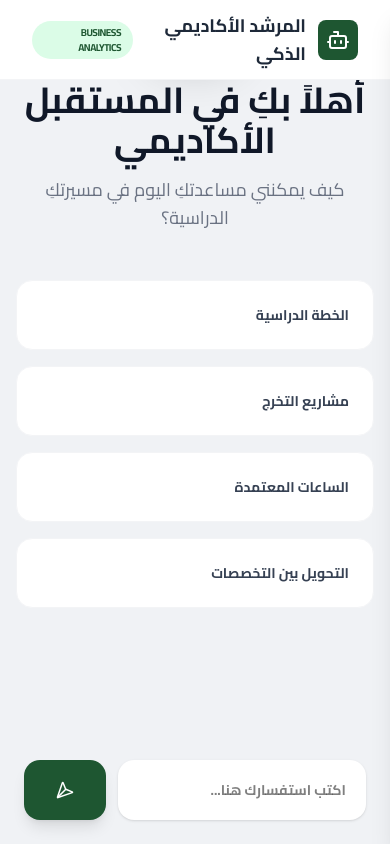
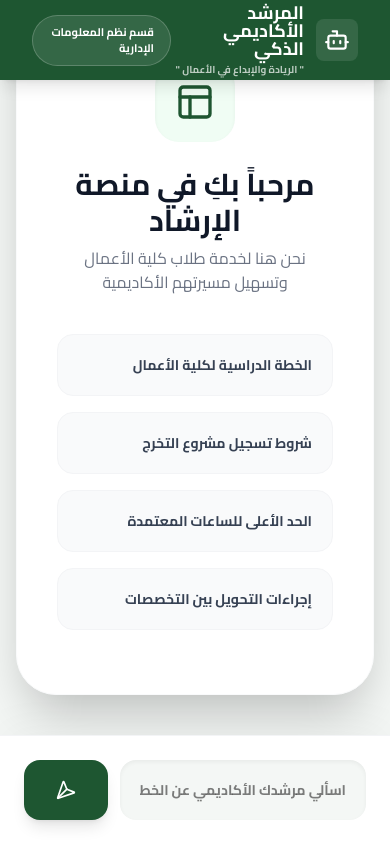
Before and after one commit to Yara41/zuj_project_2026, a React (Vite) app: page / in a window 390 px wide. Built offline with nearby package versions, Linux system fonts and the light colour scheme.

Commit message:
تحديث واجهة المرشد الأكاديمي للتصميم المودرن

```diff
--- a/src/App.jsx
+++ b/src/App.jsx
@@ -1,5 +1,5 @@
 import { useState, useEffect, useRef } from "react";
-import { Trash2, Send, Plus, MessageSquare, ExternalLink, Globe, GraduationCap, ClipboardList, Bot } from "lucide-react";
+import { Trash2, Send, Plus, MessageSquare, ExternalLink, Globe, GraduationCap, ClipboardList, Bot, Layout } from "lucide-react";
 
 export default function App() {
   const [chats, setChats] = useState(() => {
@@ -10,7 +10,6 @@ export default function App() {
   const [activeChatId, setActiveChatId] = useState(chats[0].id);
   const [inputValue, setInputValue] = useState("");
   const [loading, setLoading] = useState(false);
-  const [isSidebarOpen, setIsSidebarOpen] = useState(false);
   const messagesEndRef = useRef(null);
 
   const activeChat = chats.find(c => c.id === activeChatId) || chats[0];
@@ -19,6 +18,13 @@ export default function App() {
     localStorage.setItem("zuj_advisor_chats", JSON.stringify(chats));
     messagesEndRef.current?.scrollIntoView({ behavior: "smooth" });
   }, [chats]);
+
+  const formatResponse = (text) => {
+    try {
+      const parsed = JSON.parse(text);
+      return parsed.output || text;
+    } catch (e) { return text; }
+  };
 
   const createNewChat = () => {
     const newChat = { id: Date.now(), title: "محادثة جديدة", messages: [] };
@@ -39,32 +45,19 @@ export default function App() {
     }
   };
 
-  // وظيفة لتنظيف النص من صيغة JSON إذا ظهرت
-  const formatResponse = (text) => {
-    try {
-      const parsed = JSON.parse(text);
-      return parsed.output || text;
-    } catch (e) {
-      return text;
-    }
-  };
-
   const sendMessage = async (text) => {
     if (!text.trim()) return;
-
     const newMessage = { role: "user", text };
     const updatedChats = chats.map(chat => {
       if (chat.id === activeChatId) {
-        const newTitle = chat.messages.length === 0 ? text.substring(0, 25) + "..." : chat.title;
+        const newTitle = chat.messages.length === 0 ? text.substring(0, 25) : chat.title;
         return { ...chat, title: newTitle, messages: [...chat.messages, newMessage] };
       }
       return chat;
     });
-
     setChats(updatedChats);
     setInputValue("");
     setLoading(true);
-
     try {
       const res = await fetch("/.netlify/functions/chat", {
         method: "POST",
@@ -72,40 +65,31 @@ export default function App() {
         body: JSON.stringify({ question: text, sessionId: activeChatId.toString() }),
       });
       const data = await res.json();
-      const botMsg = { role: "bot", text: data.output || "نعتذر، لم نتمكن من جلب الرد حالياً." };
-
       setChats(prev => prev.map(chat =>
-        chat.id === activeChatId ? { ...chat, messages: [...chat.messages, botMsg] } : chat
+        chat.id === activeChatId ? { ...chat, messages: [...chat.messages, { role: "bot", text: data.output || "نعتذر، لم نتمكن من جلب الرد حالياً." }] } : chat
       ));
-    } catch (err) {
-      console.error("Error fetching chat:", err);
-    }
+    } catch (err) { console.error(err); }
     setLoading(false);
   };
 
   return (
-    <div className="flex h-screen bg-[#f0f2f5] font-['Cairo'] text-right" dir="rtl">
-
+    <div className="flex h-screen bg-[#F4F7F5] font-['Cairo'] text-right" dir="rtl">
       {/* SIDEBAR */}
-      <aside className={`fixed inset-y-0 right-0 z-50 w-85 bg-white border-l border-gray-100 flex flex-col shadow-xl transition-transform md:relative md:translate-x-0 ${isSidebarOpen ? "translate-x-0" : "translate-x-full"}`}>
-
-        {/* الشعارات - تم تكبيرها وتحسينها */}
-        <div className="p-8 flex flex-col items-center border-b border-gray-50 bg-white">
-          <div className="flex gap-6 mb-6 items-center justify-center">
-            <img src="/OIP (1).webp" alt="ZUJ Logo" className="w-24 h-24 object-contain transition-transform hover:scale-105" />
-            <img src="/OIP (2).webp" alt="Faculty Logo" className="w-24 h-24 object-contain transition-transform hover:scale-105" />
+      <aside className="w-85 bg-white border-l border-gray-100 flex flex-col shadow-xl hidden md:flex">
+        <div className="p-8 flex flex-col items-center border-b border-gray-50">
+          <div className="flex gap-6 mb-4">
+            <img src="/OIP (1).webp" alt="ZUJ Logo" className="w-24 h-24 object-contain" />
+            <img src="/OIP (2).webp" alt="Faculty Logo" className="w-24 h-24 object-contain" />
           </div>
-          <h2 className="font-black text-[#1e5631] text-xl tracking-tight">جامعة الزيتونة الأردنية</h2>
-          <p className="text-[11px] text-gray-400 font-bold tracking-widest uppercase mt-2">Academic Intelligence Unit</p>
+          <h2 className="font-black text-[#1e5631] text-lg">جامعة الزيتونة الأردنية</h2>
+          <p className="text-[9px] text-gray-400 font-bold tracking-[0.2em] uppercase">" عراقة وجـودة "</p>
         </div>
 
-        {/* قائمة المحادثات */}
-        <div className="p-4 flex-1 overflow-y-auto space-y-3">
-          <button onClick={createNewChat} className="w-full flex items-center justify-center gap-2 bg-[#1e5631] text-white p-4 rounded-xl font-bold hover:shadow-lg hover:bg-[#163d25] transition-all mb-4">
+        <div className="p-4 flex-1 overflow-y-auto space-y-2">
+          <button onClick={createNewChat} className="w-full flex items-center justify-center gap-2 bg-[#1e5631] text-white p-4 rounded-xl font-bold hover:bg-[#163d25] transition-all mb-4 shadow-md">
             <Plus size={20} /> محادثة جديدة
           </button>
-
-          <p className="text-[11px] font-black text-gray-400 px-2">سجل المحادثات</p>
+          <p className="text-[11px] font-black text-gray-400 px-2 mb-2">سجل الإرشاد</p>
           {chats.map(chat => (
             <div key={chat.id} onClick={() => setActiveChatId(chat.id)} className={`group flex items-center justify-between p-3 rounded-xl cursor-pointer transition-all ${activeChatId === chat.id ? "bg-green-50 border border-green-100" : "hover:bg-gray-50"}`}>
               <div className="flex items-center gap-3 overflow-hidden">
@@ -117,13 +101,19 @@ export default function App() {
           ))}
         </div>
 
-        {/* بوابة الخدمات */}
-        <div className="p-4 border-t border-gray-50 bg-white space-y-2">
-          <a href="https://www.zuj.edu.jo/" target="_blank" rel="noreferrer" className="flex items-center justify-between p-3 hover:bg-gray-50 rounded-lg text-xs font-bold text-gray-500 transition-all group">
-            <div className="flex items-center gap-2">
-              <Globe size={16} className="text-blue-400" />
-              <span>موقع الجامعة الرسمي</span>
-            </div>
+        {/* بوابة الخدمات - الروابط الثلاثة المرجعة */}
+        <div className="p-4 border-t border-gray-100 bg-gray-50/50 space-y-2">
+          <p className="text-[10px] font-black text-gray-400 px-2 uppercase mb-2">بوابة الخدمات الطلابية</p>
+          <a href="https://www.zuj.edu.jo/" target="_blank" rel="noreferrer" className="flex items-center justify-between p-2.5 bg-white rounded-lg text-xs font-bold text-gray-600 hover:text-[#1e5631] shadow-sm transition-all group">
+            <div className="flex items-center gap-2"><Globe size={14} className="text-blue-500" /> <span>موقع الجامعة</span></div>
+            <ExternalLink size={12} className="opacity-0 group-hover:opacity-100" />
+          </a>
+          <a href="https://elearning.zuj.edu.jo/" target="_blank" rel="noreferrer" className="flex items-center justify-between p-2.5 bg-white rounded-lg text-xs font-bold text-gray-600 hover:text-[#1e5631] shadow-sm transition-all group">
+            <div className="flex items-center gap-2"><GraduationCap size={14} className="text-green-600" /> <span>التعلم الإلكتروني</span></div>
+            <ExternalLink size={12} className="opacity-0 group-hover:opacity-100" />
+          </a>
+          <a href="https://exams.zuj.edu.jo" target="_blank" rel="noreferrer" className="flex items-center justify-between p-2.5 bg-red-50/50 rounded-lg text-xs font-bold text-red-700 shadow-sm transition-all group border border-red-50">
+            <div className="flex items-center gap-2"><ClipboardList size={14} /> <span>بوابة الامتحانات</span></div>
             <ExternalLink size={12} />
           </a>
         </div>
@@ -131,72 +121,62 @@ export default function App() {
 
       {/* MAIN CONTENT */}
       <main className="flex-1 flex flex-col min-w-0">
-        <header className="h-20 bg-white border-b border-gray-100 flex items-center justify-between px-8 z-10">
+        <header className="h-20 bg-[#1e5631] text-white flex items-center justify-between px-8 z-10 shadow-lg">
           <div className="flex items-center gap-3">
-            <div className="p-2 bg-[#1e5631] rounded-lg text-white">
-              <Bot size={24} />
+            <div className="p-2 bg-white/10 rounded-lg"><Bot size={26} /></div>
+            <div>
+               <h1 className="text-lg font-black leading-none">المرشد الأكاديمي الذكي</h1>
+               <p className="text-[10px] font-bold opacity-70 mt-1">" الريادة والإبداع في الأعمال "</p>
             </div>
-            <h1 className="text-lg font-black text-gray-800">المرشد الأكاديمي الذكي</h1>
           </div>
-          <span className="text-[10px] font-black bg-green-100 text-[#1e5631] px-3 py-1 rounded-full uppercase tracking-tighter">Business Analytics</span>
+          <span className="text-[11px] font-black bg-white/10 px-4 py-2 rounded-full border border-white/20 uppercase">قسم نظم المعلومات الإدارية</span>
         </header>
 
-        {/* الرسائل */}
         <div className="flex-1 overflow-y-auto p-4 md:p-10">
-          <div className="max-w-4xl mx-auto space-y-8">
+          <div className="max-w-4xl mx-auto space-y-6">
             {activeChat.messages.length === 0 ? (
-              <div className="text-center py-20 animate-in fade-in slide-in-from-bottom-4 duration-700">
-                <div className="mb-6 inline-block p-5 bg-white shadow-2xl rounded-[30px]">
-                  <img src="/OIP (1).webp" className="w-16 h-16 opacity-80" alt="Logo" />
+              <div className="text-center py-16 animate-fade-in bg-white rounded-[40px] shadow-2xl border border-gray-50 p-10">
+                <div className="w-20 h-20 bg-green-50 rounded-3xl flex items-center justify-center mx-auto mb-6 shadow-inner">
+                   <Layout size={40} className="text-[#1e5631]" />
                 </div>
-                <h2 className="text-4xl font-black text-gray-900 mb-4">أهلاً بكِ في المستقبل الأكاديمي</h2>
-                <p className="text-gray-500 text-lg mb-12 font-medium">كيف يمكنني مساعدتكِ اليوم في مسيرتكِ الدراسية؟</p>
-
+                <h2 className="text-3xl font-black text-gray-900 mb-2">مرحباً بكِ في منصة الإرشاد</h2>
+                <p className="text-gray-500 text-base mb-10 font-medium">نحن هنا لخدمة طلاب كلية الأعمال وتسهيل مسيرتهم الأكاديمية</p>
                 <div className="grid md:grid-cols-2 gap-4 max-w-2xl mx-auto">
-                  {["الخطة الدراسية", "مشاريع التخرج", "الساعات المعتمدة", "التحويل بين التخصصات"].map((q, i) => (
-                    <button key={i} onClick={() => sendMessage(q)} className="p-6 bg-white border border-gray-100 rounded-2xl text-sm font-bold text-gray-700 hover:shadow-md hover:border-[#1e5631] transition-all flex justify-between items-center group">
-                      {q} <span className="text-[#1e5631] opacity-0 group-hover:opacity-100">←</span>
+                  {["الخطة الدراسية لكلية الأعمال", "شروط تسجيل مشروع التخرج", "الحد الأعلى للساعات المعتمدة", "إجراءات التحويل بين التخصصات"].map((q, i) => (
+                    <button key={i} onClick={() => sendMessage(q)} className="p-5 bg-gray-50 border border-gray-100 rounded-2xl text-sm font-bold text-gray-700 hover:border-[#1e5631] hover:bg-green-50 hover:text-[#1e5631] transition-all flex justify-between items-center group">
+                      {q} <span className="opacity-0 group-hover:opacity-100">←</span>
                     </button>
                   ))}
                 </div>
               </div>
             ) : (
               activeChat.messages.map((msg, i) => (
-                <div key={i} className={`flex ${msg.role === "user" ? "justify-end" : "justify-start"}`}>
+                <div key={i} className={`flex ${msg.role === "user" ? "justify-end" : "justify-start"} message-appear`}>
                   <div className={`p-5 rounded-2xl max-w-[85%] text-sm md:text-base leading-relaxed ${
                     msg.role === "user"
-                    ? "bg-[#1e5631] text-white shadow-lg shadow-green-900/10"
-                    : "bg-white border border-gray-100 text-gray-800 shadow-sm"
+                    ? "bg-[#1e5631] text-white shadow-lg shadow-green-900/20 rounded-tr-none"
+                    : "bg-white border border-gray-200 text-gray-800 shadow-sm rounded-tl-none"
                   }`}>
                     {formatResponse(msg.text)}
                   </div>
                 </div>
               ))
             )}
-            {loading && (
-              <div className="flex justify-start">
-                <div className="flex gap-1 p-4 bg-gray-50 rounded-2xl">
-                  <div className="w-2 h-2 bg-gray-300 rounded-full animate-bounce"></div>
-                  <div className="w-2 h-2 bg-gray-300 rounded-full animate-bounce delay-100"></div>
-                  <div className="w-2 h-2 bg-gray-300 rounded-full animate-bounce delay-200"></div>
-                </div>
-              </div>
-            )}
+            {loading && <div className="text-sm font-bold text-[#1e5631] animate-pulse pr-4">جاري تحليل البيانات الأكاديمية...</div>}
             <div ref={messagesEndRef} />
           </div>
         </div>
 
-        {/* INPUT AREA */}
-        <footer className="p-6 bg-[#f0f2f5]">
+        <footer className="p-6 bg-white border-t border-gray-100 shadow-[0_-10px_40px_rgba(0,0,0,0.03)]">
           <form onSubmit={(e) => { e.preventDefault(); sendMessage(inputValue); }} className="max-w-4xl mx-auto flex gap-3">
             <input
-              className="flex-1 p-5 rounded-2xl border-none focus:ring-2 focus:ring-[#1e5631] outline-none transition-all text-sm font-bold shadow-sm bg-white"
-              placeholder="اكتب استفسارك هنا..."
+              className="flex-1 p-5 rounded-2xl border-none focus:ring-2 focus:ring-[#1e5631] outline-none transition-all text-sm font-bold bg-[#F4F7F5] shadow-inner"
+              placeholder="اسألي مرشدك الأكاديمي عن الخطط، الساعات، أو القوانين..."
               value={inputValue}
               onChange={(e) => setInputValue(e.target.value)}
             />
-            <button className="bg-[#1e5631] text-white px-8 rounded-2xl hover:bg-[#163d25] transition-all shadow-lg flex items-center gap-2">
-              <Send size={18} className="rotate-180" />
+            <button className="bg-[#1e5631] text-white px-8 rounded-2xl hover:bg-[#163d25] transition-all shadow-lg flex items-center">
+              <Send size={20} className="rotate-180" />
             </button>
           </form>
         </footer>
```
